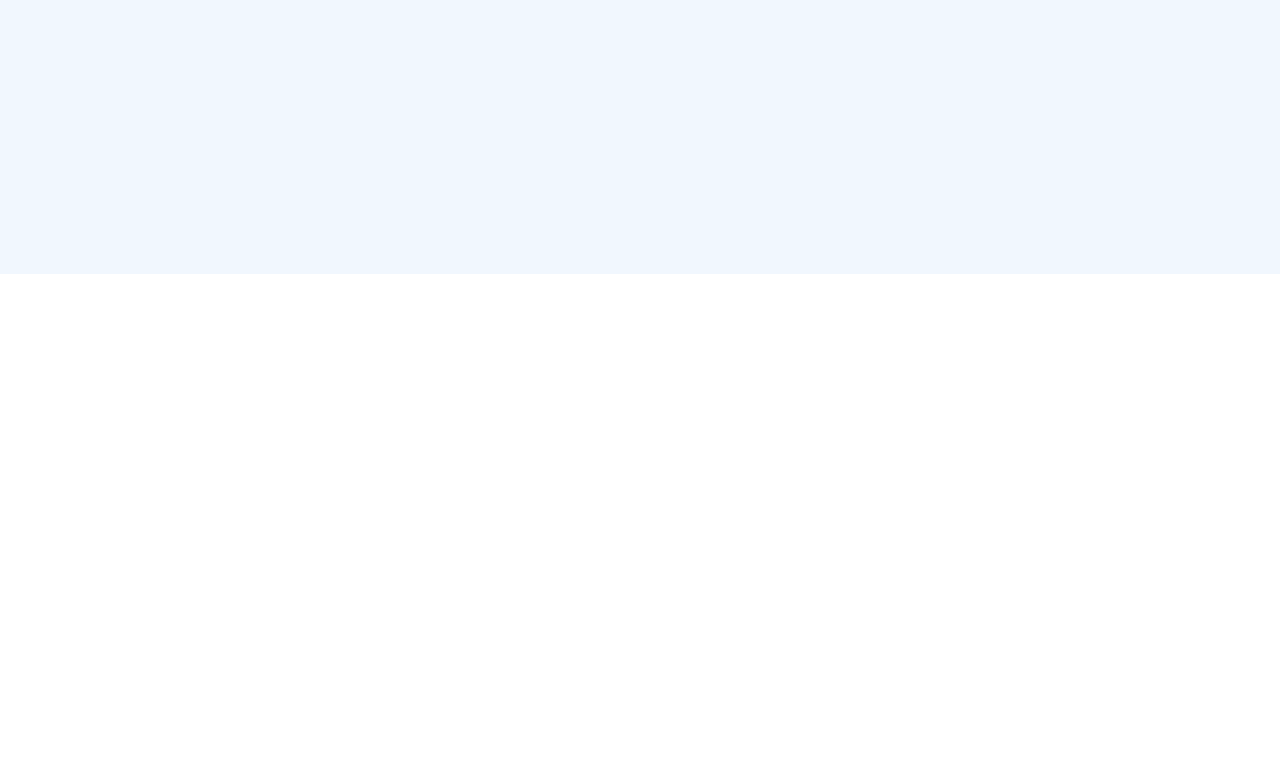
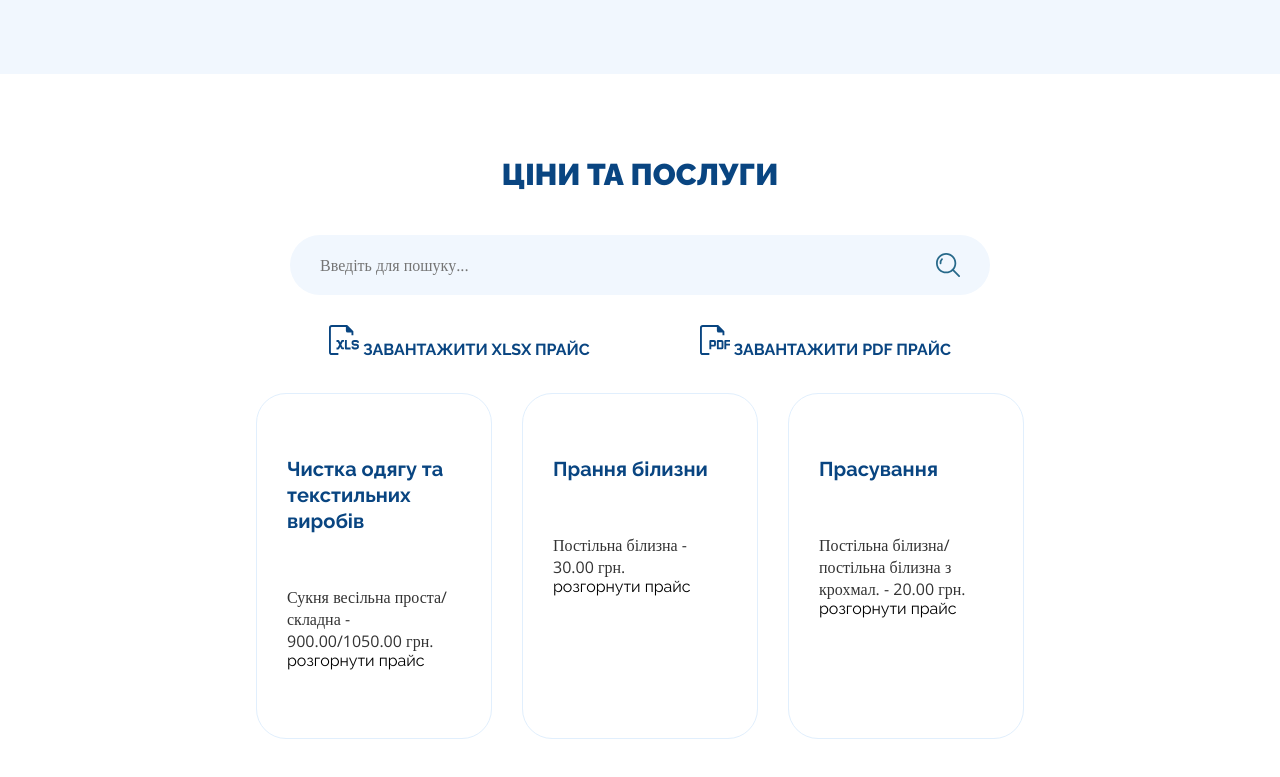
Before and after one commit to Valerii-Postrybailo/Webcaption-test, a website: page Webpack-Simple-master/src/index.html in a window 1280 px wide. Shown: the part 601-1378 px from the top of the page. Before the commit the page ends 875 px from the top, so only its background shows below. Drawn offline with nearby package versions, Linux system fonts and the light colour scheme.

Commit message:
Робив другу секцію

```diff
--- a/Webpack-Simple-master/src/index.html
+++ b/Webpack-Simple-master/src/index.html
@@ -143,7 +143,59 @@
 
                 </div>
             </div>
+        </header>
 
-        </header>
+        <section class="services">
+            <div class="container">
+
+                <h2 class="services__title">Ціни та послуги</h2>
+
+                <form class="search-form">
+                    <input class="search-form__input" type="search" name="search" placeholder="Введіть для пошуку...">
+                </form>
+
+                <ul class="upload-price">
+                    <li class="upload-price__item">
+                        <svg class="upload-price__icon" width="30" height="30">
+                            <use href="./images/symbol-defs.svg#icon-xls"></use>
+                        </svg>
+                        <a class="upload-price__link">
+
+                            ЗАВАНТАЖИТИ XLSX ПРАЙС
+                        </a>
+                    </li>
+
+                    <li class="upload-price__item">
+                        <a class="upload-price__link">
+                            <svg class="upload-price__icon" width="30" height="30">
+                                <use href="./images/symbol-defs.svg#icon-pdf"></use>
+                            </svg>
+                            ЗАВАНТАЖИТИ PDF ПРАЙС
+                        </a>
+                    </li>
+                </ul>
+
+                <ul class="services-cards">
+                    <li class="services-card">
+                        <h3 class="services-card__title">Чистка одягу та
+                            текстильних виробів</h3>
+                        <p class="services-card__text">Сукня весільна проста/ складна - 900.00/1050.00 грн.</p>
+                        <a class="services-card__link">розгорнути прайс</a>
+                    </li>
+
+                    <li class="services-card">
+                        <h3 class="services-card__title">Прання білизни</h3>
+                        <p  class="services-card__text">Постільна білизна - 30.00 грн.</p>
+                        <a  class="services-card__link" href="">розгорнути прайс</a>
+                    </li>
+
+                    <li class="services-card">
+                        <h3  class="services-card__title">Прасування</h3>
+                        <p class="services-card__text">Постільна білизна/постільна білизна з крохмал. - 20.00 грн.</p>
+                        <a class="services-card__link" href="">розгорнути прайс</a>
+                    </li>
+                </ul>
+            </div>
+        </section>
     </body>
 </html>
--- a/Webpack-Simple-master/src/styles/base/_common.scss
+++ b/Webpack-Simple-master/src/styles/base/_common.scss
@@ -2,8 +2,8 @@ body {
   font-family: 'Raleway', 'Open Sans', sans-serif;
 }
 
+
 .container {
-
 
   margin-left: auto;
   margin-right: auto;
--- a/Webpack-Simple-master/src/styles/base/_reset.scss
+++ b/Webpack-Simple-master/src/styles/base/_reset.scss
@@ -39,3 +39,10 @@ address {
   /* or */
   font-style: inherit;
 }
+
+input[type="search"]::-webkit-search-decoration,
+input[type="search"]::-webkit-search-cancel-button,
+input[type="search"]::-webkit-search-results-button,
+input[type="search"]::-webkit-search-results-decoration {
+  display: none;
+}
--- a/Webpack-Simple-master/src/styles/components/_header.scss
+++ b/Webpack-Simple-master/src/styles/components/_header.scss
@@ -2,11 +2,20 @@
 
 .header {
   position: relative;
+  padding-top: 150px;
+  padding-bottom: 160px;
 
+  background-color: $main-bg-color;
+
+  @media screen and (min-width:768px){
+    padding-top:200px ;
+    padding-bottom: 210px;
+  }
+
+  @media screen and (min-width:1350px){
     padding-top: 300px;
     padding-bottom: 310px;
-
-  background-color: $main-bg-color;
+  }
 }
 
 .above-header-line{
@@ -50,11 +59,9 @@
   position: absolute;
   top: 30px;
 
-
-
   display: flex;
   align-items: center;
-
+  width: 100%;
 
   @media screen and(min-width:768px){
     width: 768px;
@@ -75,14 +82,25 @@
     margin-right: 52px;
   }
 
-}
-
-.nav__list{
+  &__list {
     display: flex;
   }
 
-.nav__list-item:not(:last-child) {
+  &__list-item:not(:last-child) {
     margin-right: 30px;
+  }
+
+  &__list-link {
+      font-family: 'Raleway';
+      font-style: normal;
+      font-weight: 700;
+      font-size: 14px;
+      line-height: 16px;
+      text-transform: uppercase;
+      font-feature-settings: 'pnum' on, 'lnum' on;
+
+      color: $main-color;
+    }
 }
 
 .language-button {
@@ -107,6 +125,7 @@
 
 .tel-list{
   display: none;
+
   @media screen and (min-width:768px){
     display: flex;
     margin-left: 52px;
@@ -120,27 +139,23 @@
   text-transform: uppercase;
   font-feature-settings: 'pnum' on, 'lnum' on;
 
-  color: #094581;
+  color: $main-color;
 
   }
-}
-
-.nav__list-link {
-  font-family: 'Raleway';
-    font-style: normal;
-    font-weight: 700;
-    font-size: 14px;
-    line-height: 16px;
-    text-transform: uppercase;
-    font-feature-settings: 'pnum' on, 'lnum' on;
-
-    color: #094581;
 }
 
 //-------------HERO------------
 
 .hero-main-info{
+  display: flex;
+  flex-direction: column;
+  align-items: center;
+
+  width: 100%;
+
+  @media screen and(min-width:768px){
     width: 545px;
+  }
 
   &__title{
     margin-bottom: 20px;
@@ -150,7 +165,7 @@
     line-height: 35px;
     text-transform: uppercase;
 
-      color: #094581;
+    color: $main-color;
   }
 
   &__text{
@@ -158,13 +173,10 @@
 
     font-family: 'Open Sans';
       font-style: normal;
-      font-weight: 400;
       font-size: 18px;
       line-height: 30px;
-      /* or 167% */
 
-
-      color: #333333;
+      color: $second-text-color;
   }
 
   &__button{
@@ -172,12 +184,11 @@
     font-weight: 700;
     font-size: 16px;
     line-height: 20px;
-      /* identical to box height, or 125% */
 
     text-align: center;
     text-transform: uppercase;
 
-      color: #094581;
+    color: $main-color;
 
     border: 2px solid #094581;
     border-radius: 30px;
@@ -194,7 +205,6 @@
   position: relative;
 }
 
-
 .hero-picture__first{
   display: none;
 
@@ -207,8 +217,6 @@
     left: 632px;
     top: -72px;
   }
-
-
 }
 
 .hero-picture__second{
@@ -240,8 +248,6 @@
     left: 730px;
     top: -142px;
   }
-
-
 }
 
 
@@ -260,6 +266,6 @@
   }
 
   &__burger-menu{
-  fill: #094581;
+  fill: $main-color;
   }
 }
--- /dev/null
+++ b/Webpack-Simple-master/src/styles/components/_services.scss
@@ -0,0 +1,118 @@
+.services{
+  padding-top: 81px;
+  padding-bottom: 81px;
+}
+
+.services__title{
+  margin-bottom: 40px;
+
+  font-weight: 900;
+  font-size: 30px;
+  line-height: 40px;
+
+  text-align: center;
+  text-transform: uppercase;
+
+  color: $main-color;
+}
+
+.search-form{
+  position: relative;
+
+  margin: 0 auto 30px;
+  width: 300px;
+  height: 60px;
+
+  @media screen and(min-width:768px){
+    width: 700px;
+  }
+
+  @media screen and(min-width:1350px){
+    width: 890px;
+  }
+
+  &::after {
+    content: " ";
+    background-image: url(/Webpack-Simple-master/src/images/icons/search.svg);
+    position: absolute;
+    width: 24px;
+    height: 24px;
+    right: 30px;
+    top: 18px;
+  }
+
+  &__input{
+    padding: 19px 30px 19px 30px;
+    width: 100%;
+
+    font-family: 'Open Sans';
+
+    font-size: 16px;
+    line-height: 22px;
+    color: #999999;
+
+    background: #F1F7FE;
+    border-radius: 30px;
+    border: none;
+    outline: 0;
+
+  }
+}
+
+.upload-price{
+  display: flex;
+  justify-content: center;
+
+  margin-bottom: 30px;
+
+  &__item {
+    position: relative;
+
+    &:not(:last-child) {
+      margin-right: 110px;
+    }
+  }
+
+  &__link{
+    font-weight: 700;
+    font-size: 16px;
+    line-height: 26px;
+
+    color: $main-color;
+  }
+}
+
+.services-cards{
+  display: flex;
+  grid-gap:30px;
+
+}
+
+.services-card {
+  padding: 62px 30px 68px 30px;
+  width: 430px;
+
+  border: 1px solid #E1EFFD;
+   // box-shadow: 0px 5px 30px rgba(225, 239, 253, 0.8);
+  border-radius: 30px;
+
+  background: #FFFFFF;
+
+  &__title{
+    margin-bottom: 52px;
+
+    font-weight: 700;
+    font-size: 20px;
+    line-height: 26px;
+
+    color: $main-color;
+  }
+
+  &__text{
+    font-family: 'Open Sans';
+    font-size: 16px;
+    line-height: 22px;
+
+    color:$second-text-color;
+  }
+}
--- a/Webpack-Simple-master/src/styles/main.scss
+++ b/Webpack-Simple-master/src/styles/main.scss
@@ -4,3 +4,4 @@
 @import './utils/variables';
 
 @import './components/header.scss';
+@import './components/services.scss';
--- a/Webpack-Simple-master/src/styles/utils/_variables.scss
+++ b/Webpack-Simple-master/src/styles/utils/_variables.scss
@@ -1,2 +1,3 @@
 $main-color: #094581;
 $main-bg-color:#F1F7FE;
+$second-text-color: #333333;
```
Also changed, not shown: Webpack-Simple-master/src/images/icons/search.svg (added), Webpack-Simple-master/src/styles/main.css, 1 other file. Lines whose indentation alone changed are shown as unchanged.
